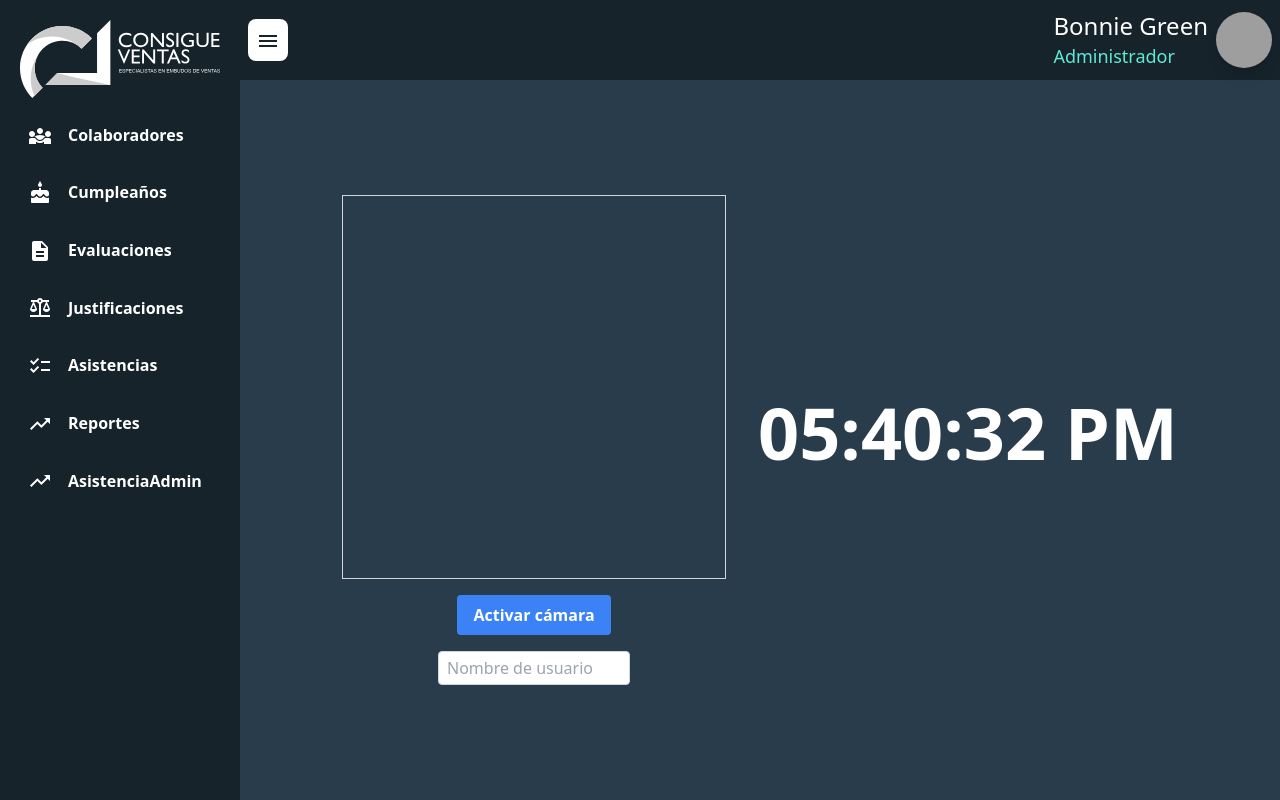
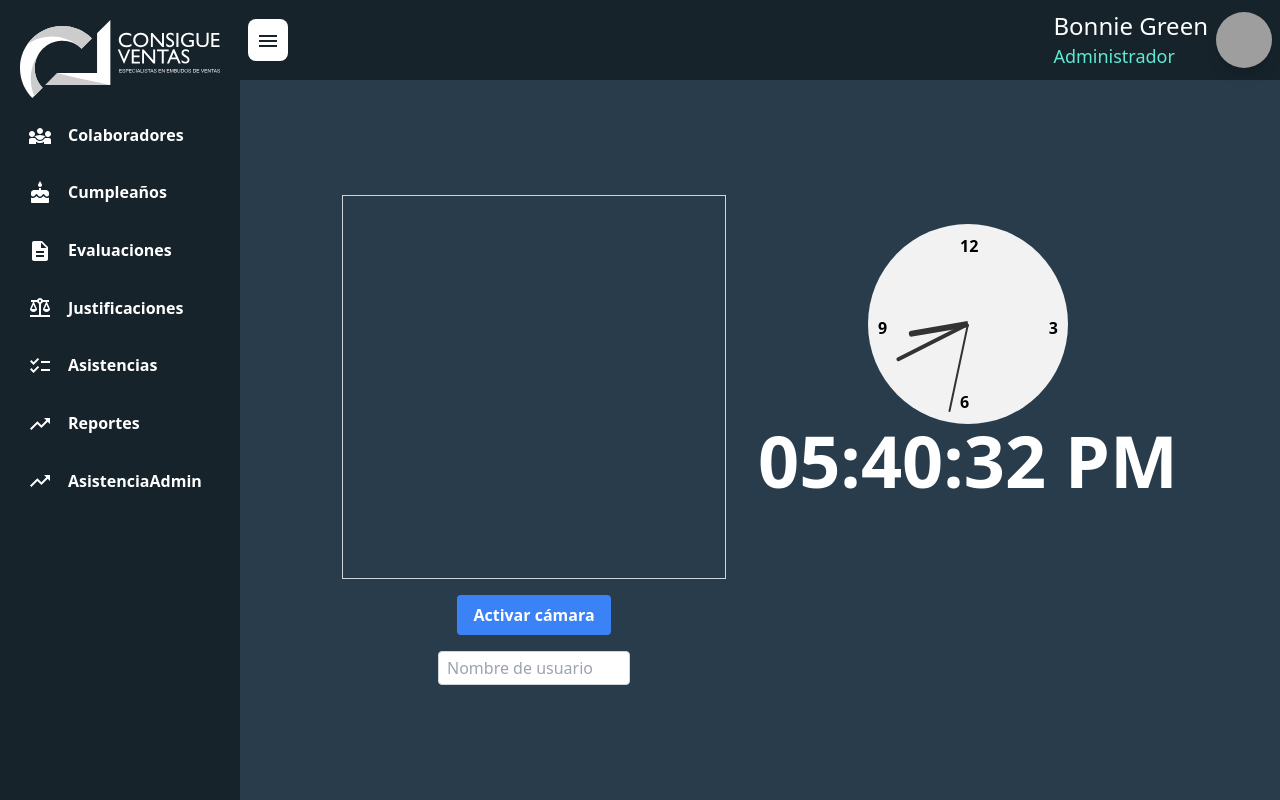
Before and after one commit to AREASISTEMAS123/SISTEMAS, a React (Vite) app in the folder frontend/: page /asistencia in a window 1280 px wide. Built offline with nearby package versions, Linux system fonts and the light colour scheme; grey boxes are pictures that could not be loaded.

Commit message:
Asistencia Reloj Analogico

```diff
--- a/frontend/src/Components/DetalleCumpleanos.jsx
+++ b/frontend/src/Components/DetalleCumpleanos.jsx
@@ -19,7 +19,7 @@ export const DetalleCumpleanos = () => {
                 <KeyboardBackspaceTwoToneIcon />
             </button>
             <h2 className="text-2xl font-bold mt-4 text-white">Personas que cumplen años el {day}/{month}</h2>
-            <div className='grid grid-cols-3 flex justify-items-start'>
+            <div className='grid grid-cols-3 gap-4 flex justify-items-start'>
                 {birthdayPeople && birthdayPeople.length > 0 ? (
                     birthdayPeople.map(person => (
                         <Card key={person.id} className="my-4 max-w-[90%] min-w-[90%]" sx={{ backgroundColor: '#16232B' }}>
@@ -40,7 +40,7 @@ export const DetalleCumpleanos = () => {
                         </Card>
                     ))
                 ) : (
-                    <Typography variant="body1" color="text.secondary" sx={{ color: '#FFFFFF' }}>
+                    <Typography variant="body1" color="text.secondary" sx={{ color: '#FFFFFF' }} className='col-span-2'>
                         No hay personas que cumplan años en esta fecha.
                     </Typography>
                 )}
--- a/frontend/src/Components/Login.jsx
+++ b/frontend/src/Components/Login.jsx
@@ -78,8 +78,10 @@ export const Login = () => {
                         } else {
                             setMsg(response.message)
                             setTimeout(function () {
+                                localStorage.setItem("token", response.accessToken);
                                 localStorage.setItem("login", true);
                                 naviget("/homeColaborador");
+                                console.log(response.accessToken);
                             }, 5000)
                         }
 
--- a/frontend/src/Components/RegistroAsistencia.jsx
+++ b/frontend/src/Components/RegistroAsistencia.jsx
@@ -1,4 +1,5 @@
 import React, { useState, useEffect, useRef } from 'react';
+import { RelojAnalogico } from './commons/RelojAnalogico';
 
 export const RegistroAsistencia = () => {
     const [mostrarBotonAsistencia, setMostrarBotonAsistencia] = useState(false);
@@ -93,7 +94,8 @@ const SeccionDerecha = ({ mostrarBotonAsistencia, setMostrarBotonAsistencia }) =
     };
 
     return (
-        <div className="seccion-derecha flex flex-col items-center justify-start ml-4">
+        <div className="seccion-derecha flex flex-col items-center justify-start ml-4 -mt-36">
+            <RelojAnalogico hora={horaActual} />
             <p className="text-3xl sm:text-4xl md:text-5xl lg:text-6xl xl:text-7xl font-bold mb-4 text-white">
                 {horaActual.toLocaleTimeString([], { hour: '2-digit', minute: '2-digit', second: '2-digit' })}
             </p>
--- /dev/null
+++ b/frontend/src/Components/commons/RelojAnalogico.jsx
@@ -0,0 +1,32 @@
+import React, { useEffect, useState } from 'react';
+import '../../css/relojAnalogico.css';
+
+export const RelojAnalogico = () => {
+    const [hora, setHora] = useState(new Date());
+
+    useEffect(() => {
+        const interval = setInterval(() => {
+            setHora(new Date());
+        }, 1000);
+
+        return () => {
+            clearInterval(interval);
+        };
+    }, []);
+
+    const segundos = hora.getSeconds() * 6;
+    const minutos = hora.getMinutes() * 6 + segundos / 60;
+    const horas = ((hora.getHours() % 12) / 12) * 360 + 90 + minutos / 12;
+
+    return (
+        <div className="reloj-analogico">
+            <div className="reloj-analogico__marca reloj-analogico__marca--hora" style={{ transform: `rotate(${horas}deg)` }} />
+            <div className="reloj-analogico__marca reloj-analogico__marca--minuto" style={{ transform: `rotate(${minutos}deg)` }} />
+            <div className="reloj-analogico__marca reloj-analogico__marca--segundo" style={{ transform: `rotate(${segundos}deg)` }} />
+            <div className="reloj-analogico__numero reloj-analogico__numero--12">12</div>
+            <div className="reloj-analogico__numero reloj-analogico__numero--3">3</div>
+            <div className="reloj-analogico__numero reloj-analogico__numero--6">6</div>
+            <div className="reloj-analogico__numero reloj-analogico__numero--9">9</div>
+        </div>
+    );
+};
--- a/frontend/src/Components/commons/Topbar.jsx
+++ b/frontend/src/Components/commons/Topbar.jsx
@@ -106,7 +106,7 @@ export const Topbar = ({ toggleSidebar }) => {
         </div>
       </div>
       {isMobile && isCategoryMenuVisible && (
-        <div className="fixed top-0 left-0 w-screen h-screen bg-cv-primary flex justify-center items-center">
+        <div className="fixed top-0 left-0 w-screen h-screen bg-cv-primary flex justify-center items-center z-10">
           <button onClick={toggleCategoryMenu} className="absolute top-4 right-4 text-white">
             <CloseIcon />
           </button>
--- /dev/null
+++ b/frontend/src/css/relojAnalogico.css
@@ -0,0 +1,66 @@
+.reloj-analogico {
+    width: 200px;
+    height: 200px;
+    border-radius: 50%;
+    background-color: #f2f2f2;
+    position: relative;
+    overflow: hidden;
+}
+
+.reloj-analogico__marca {
+    position: absolute;
+    left: 50%;
+    top: 50%;
+    transform-origin: bottom center;
+    background-color: #333;
+}
+
+.reloj-analogico__marca--hora {
+    width: 6px;
+    height: 60px;
+    margin-left: -3px;
+    margin-top: -60px;
+    border-radius: 5px 5px 0 0;
+}
+
+.reloj-analogico__marca--minuto {
+    width: 4px;
+    height: 80px;
+    margin-left: -2px;
+    margin-top: -80px;
+    border-radius: 5px 5px 0 0;
+}
+
+.reloj-analogico__marca--segundo {
+    width: 2px;
+    height: 90px;
+    margin-left: -1px;
+    margin-top: -90px;
+    border-radius: 5px 5px 0 0;
+}
+
+.reloj-analogico__numero {
+    position: absolute;
+    font-size: 16px;
+    font-weight: bold;
+}
+
+.reloj-analogico__numero--12 {
+    top: 10px;
+    left: calc(50% - 8px);
+}
+
+.reloj-analogico__numero--3 {
+    top: calc(50% - 8px);
+    right: 10px;
+}
+
+.reloj-analogico__numero--6 {
+    bottom: 10px;
+    left: calc(50% - 8px);
+}
+
+.reloj-analogico__numero--9 {
+    top: calc(50% - 8px);
+    left: 10px;
+}
```
Lines whose indentation alone changed are shown as unchanged.
